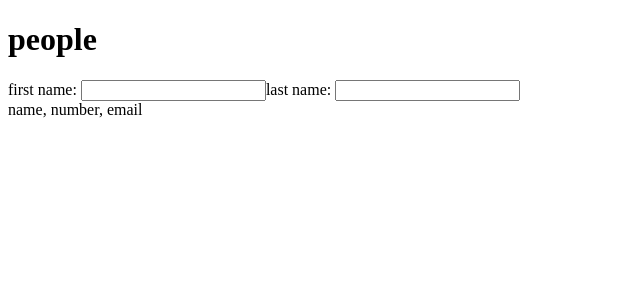
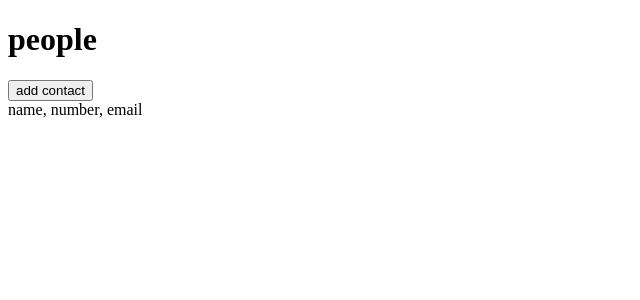
Before and after one commit to JadeChan03/web-contact-manager, a React (Vite) app: page / in a window 1280 px wide. Shown: the top 300 px of the page, without its empty margins (0-640 px from the left). Built offline with nearby package versions, Linux system fonts and the light colour scheme.

Commit message:
implemented basic add contact, implementing Redux logic to update contactCard state with reducers

```diff
--- a/package.json
+++ b/package.json
@@ -10,6 +10,7 @@
     "preview": "vite preview"
   },
   "dependencies": {
+    "@reduxjs/toolkit": "^2.6.1",
     "react": "^19.0.0",
     "react-dom": "^19.0.0",
     "react-redux": "^9.2.0",
--- /dev/null
+++ b/src/app/store.ts
@@ -0,0 +1,8 @@
+import { configureStore } from '@reduxjs/toolkit'
+import contactCardReducer from '../features/contactCard/contactCardSlice'
+
+export default configureStore({
+  reducer: {
+	contactCard: contactCardReducer,
+  },
+})
--- a/src/components/AddContact/AddContact.tsx
+++ b/src/components/AddContact/AddContact.tsx
@@ -1,17 +1,28 @@
 import { useState } from 'react';
+import { useDispatch } from 'react-redux';
+import { update } from '../../features/contactCard/contactCardSlice';
 
-interface ContactCard {
+interface contactCard {
   firstName: string;
   lastName: string;
 }
 
-const initialValues: ContactCard = {
+const contactCard: contactCard = {
   firstName: '',
   lastName: '',
 };
 
 export default function AddContact() {
-  const [values, setValues] = useState(initialValues);
+  const [values, setValues] = useState(contactCard);
+  const [visibility, setVisibility] = useState(false);
+
+  // const contactCard = useSelector(());
+  const dispatch = useDispatch();
+
+  const handleClick = (e: React.MouseEvent<HTMLButtonElement>) => {
+    e.preventDefault();
+    setVisibility(true);
+  };
 
   const handleChange = (e: React.ChangeEvent<HTMLInputElement>) => {
     const { name, value } = e.currentTarget;
@@ -20,11 +31,19 @@ export default function AddContact() {
 
   const submitHandler = (e: React.FormEvent<HTMLFormElement>) => {
     e.preventDefault();
-    console.log('initialValues ', initialValues);
+    console.log('ContactCard ', ContactCard);
     console.log('values ', values);
+
+    dispatch(update(contactCard));
+
+    setVisibility(false);
   };
 
   return (
+    <>
+      <button onClick={handleClick}>add contact</button>
+
+      {visibility ? (
         <form onSubmit={submitHandler}>
           first name:{' '}
           <input
@@ -40,6 +59,11 @@ export default function AddContact() {
             value={values.lastName}
             onChange={handleChange}
           ></input>
+          <button type="submit">submit</button>
         </form>
+      ) : (
+        <></>
+      )}
+    </>
   );
 }
--- /dev/null
+++ b/src/features/contactCard/contactCardSlice.ts
@@ -0,0 +1,25 @@
+import { createSlice } from '@reduxjs/toolkit';
+import type { PayloadAction } from '@reduxjs/toolkit';
+
+export interface contactCard {
+  firstName: string;
+  lastName: string;
+}
+
+export const contactCardSlice = createSlice({
+  name: 'contactCard',
+  initialState: {
+    firstName: '',
+    lastName: '',
+  },
+  reducers: {
+    update: (state, action: PayloadAction<object>) => {
+      const newContact: object = action.payload;
+      state = newContact;
+    },
+  },
+});
+
+export const { update } = contactCardSlice.actions;
+
+export default contactCardSlice.reducer;
--- a/src/main.tsx
+++ b/src/main.tsx
@@ -1,10 +1,14 @@
 import { StrictMode } from 'react'
 import { createRoot } from 'react-dom/client'
 import './assets/styles/global.css'
-import App from './App.tsx'
+import App from './App'
+import store from './app/store'
+import { Provider } from 'react-redux'
 
 createRoot(document.getElementById('root')!).render(
   <StrictMode>
+    <Provider store={store}>
     <App />
+    </Provider>
   </StrictMode>,
 )
```
Also changed, not shown: 1 other file (tests, documents, lock files or other folders). Lines whose indentation alone changed are shown as unchanged.
